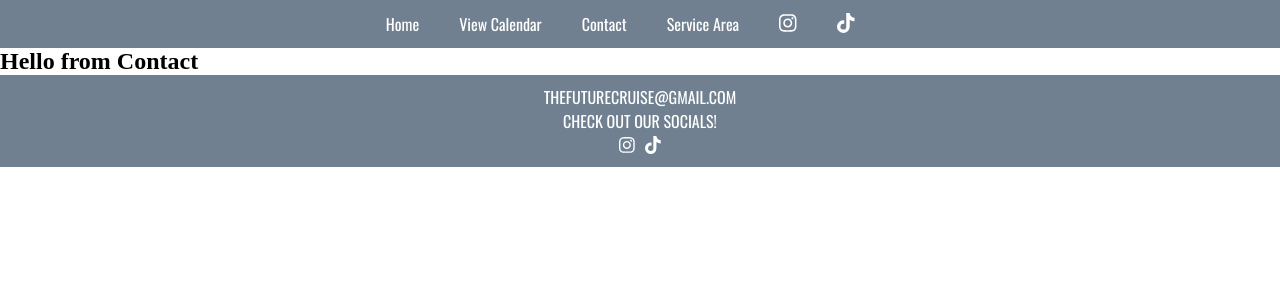
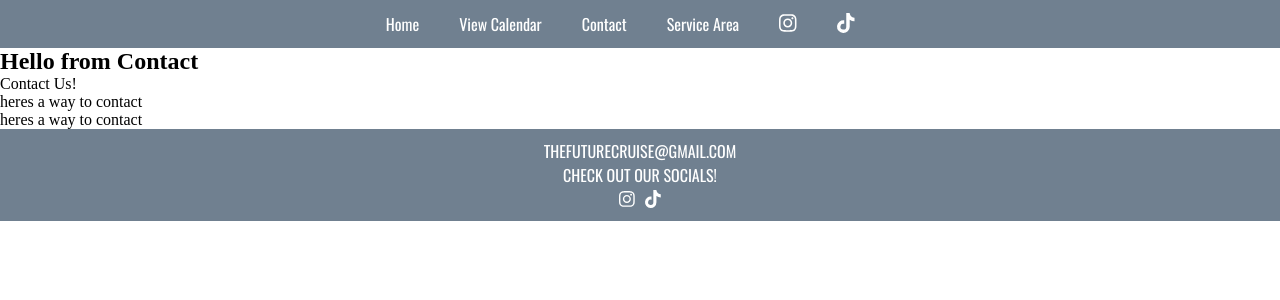
Before and after one commit to MattBaum4/FC2024FRONT, a React (Create React App) app in the folder fc-app/fc2024app/: page /contact in a window 1280 px wide. Shown: the top 300 px of the page. Built offline with nearby package versions, Linux system fonts and the light colour scheme.

Commit message:
added section and dependencies for calendar

```diff
--- a/fc-app/fc2024app/package.json
+++ b/fc-app/fc2024app/package.json
@@ -10,10 +10,12 @@
     "@fortawesome/free-regular-svg-icons": "^6.5.1",
     "@fortawesome/free-solid-svg-icons": "^6.5.1",
     "@fortawesome/react-fontawesome": "^0.2.0",
-    "@mui/material": "^5.15.7",
+    "@mui/material": "^5.15.10",
+    "@mui/x-date-pickers": "^6.19.4",
     "@testing-library/jest-dom": "^5.17.0",
     "@testing-library/react": "^13.4.0",
     "@testing-library/user-event": "^13.5.0",
+    "dayjs": "^1.11.10",
     "react": "^18.2.0",
     "react-bootstrap": "^2.10.0",
     "react-datepicker": "^6.1.0",
--- a/fc-app/fc2024app/src/App.jsx
+++ b/fc-app/fc2024app/src/App.jsx
@@ -9,9 +9,11 @@ import ContactSection from "./components/contact-section/Contact.jsx";
 import CalendarSection from "./components/calendar-section/Calendar.jsx";
 import ServiceAreaSection from "./components/serviceArea-section/ServiceArea.jsx";
 import FooterSection from "./components/footer-section/Footer.jsx";
-
-function App() {
+import { LocalizationProvider } from '@mui/x-date-pickers';
+import { AdapterDayjs } from '@mui/x-date-pickers/AdapterDayjs'
+function App( {children}) {
   return (
+    <LocalizationProvider dateAdapter={AdapterDayjs}>
     <Router>
       <div>
       <NavigationBar />
@@ -24,10 +26,11 @@ function App() {
       <AboutSection />
       <BookOnlineSection />
       <FooterSection />
-
+      {children}
 
       </div>
     </Router>
+    </LocalizationProvider>
   );
 }
 
--- a/fc-app/fc2024app/src/components/calendar-section/Calendar.jsx
+++ b/fc-app/fc2024app/src/components/calendar-section/Calendar.jsx
@@ -1,21 +1,12 @@
+import * as React from 'react';
 import "./calendar.css"
-import { useState } from "react";
-import DatePicker from "react-datepicker"
-import "react-datepicker/dist/react-datepicker.css";
+
+
 const CalendarSection = () => {
-   //date picker
-    const [startDate, setStartDate] = useState(new Date());
 
     return (
         <>
-        <div></div>
-        <DatePicker
-        className="date-picker"
-        selected={startDate}
-         onChange={(date) => setStartDate(date)}
-         showTimeSelect
-         dateFormat="Pp"
-         />
+
         </>
      );
 }
--- a/fc-app/fc2024app/src/components/contact-section/Contact.jsx
+++ b/fc-app/fc2024app/src/components/contact-section/Contact.jsx
@@ -1,9 +1,18 @@
+import Card from "react-bootstrap/Card";
 import "./contact.css"
+import CardHeader from "react-bootstrap/esm/CardHeader";
 
 const ContactSection = () => {
     return (
         <>
         <h2>Hello from Contact</h2>
+        <div>
+            <Card>
+                <CardHeader>Contact Us!</CardHeader>
+                <p>heres a way to contact</p>
+                <p>heres a way to contact</p>
+            </Card>
+        </div>
         </>
      );
 }
--- a/fc-app/fc2024app/src/components/navbar-section/navbar.css
+++ b/fc-app/fc2024app/src/components/navbar-section/navbar.css
@@ -6,7 +6,7 @@
   background-color: #708090;
   height: 6vh;
   font-family: "Oswald", sans-serif;
-  font-weight: 500;
+  /* font-weight: 500; */
   font-size: 16px;
   box-sizing: border-box;
   box-shadow: 0 0 2px 2px white;
```
Also changed, not shown: 1 other file (tests, documents, lock files or other folders).
